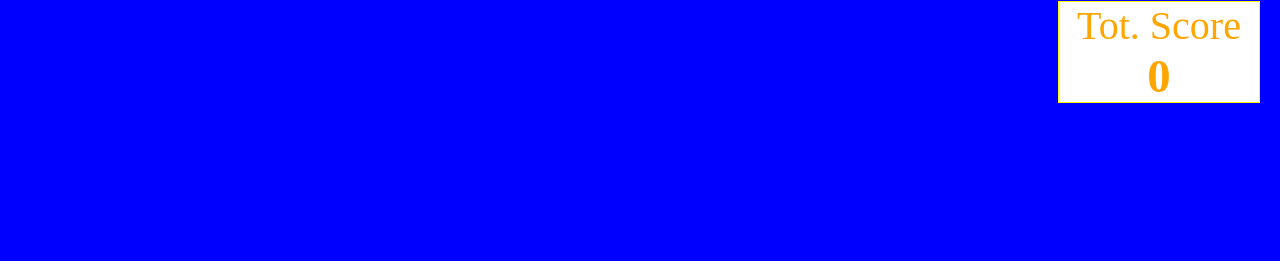
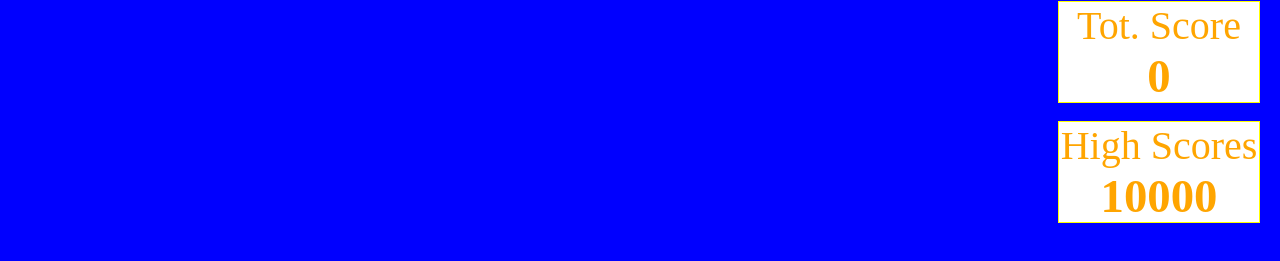
Before and after one commit to christinebdo/christinebdo.github.io, a website: page index.html in a window 1280 px wide. Shown: the part 449-710 px from the top of the page. Drawn offline with nearby package versions, Linux system fonts and the light colour scheme; no server answers.

Commit message:
high score base

```diff
--- a/index.html
+++ b/index.html
@@ -46,6 +46,12 @@
 			<h3 id="max">0</h3>
 		</div>
 
+		<div id="scoreBoard">
+			<span>High Scores</span>
+			<br/>
+			<h3 id="scoreBoard">10000</h3>
+		</div>
+
 	</body>
 
 </html>
--- a/public/style.css
+++ b/public/style.css
@@ -81,6 +81,18 @@ div#highScore {
  	width: 200px;
  	text-align: center;
 }
+div#scoreBoard {
+	position: absolute;
+	right: 20px;
+	top: 570px;
+	font-size: 40px;
+	background: white;
+	border: solid thin yellow;
+	color: orange;
+ 	height: 100px;
+ 	width: 200px;
+ 	text-align: center;
+}
 
 /*
 button#play {
```
